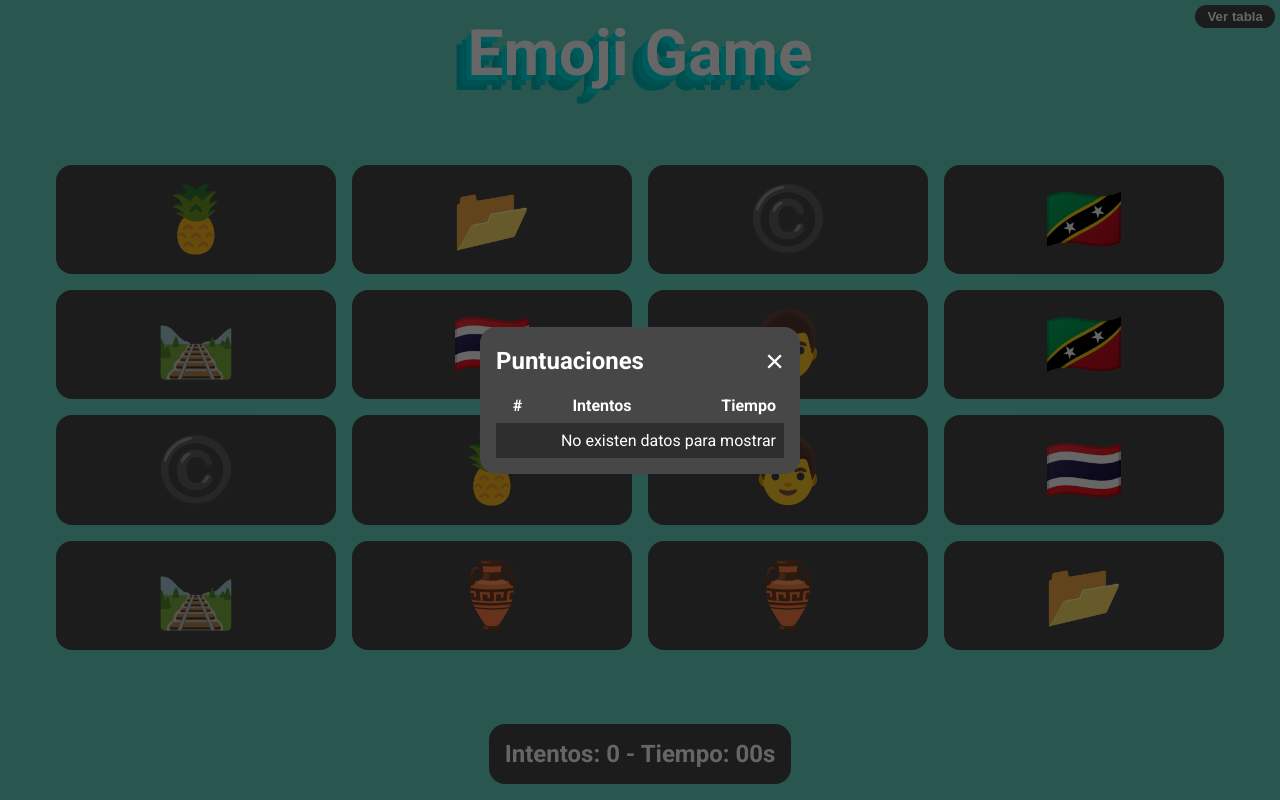
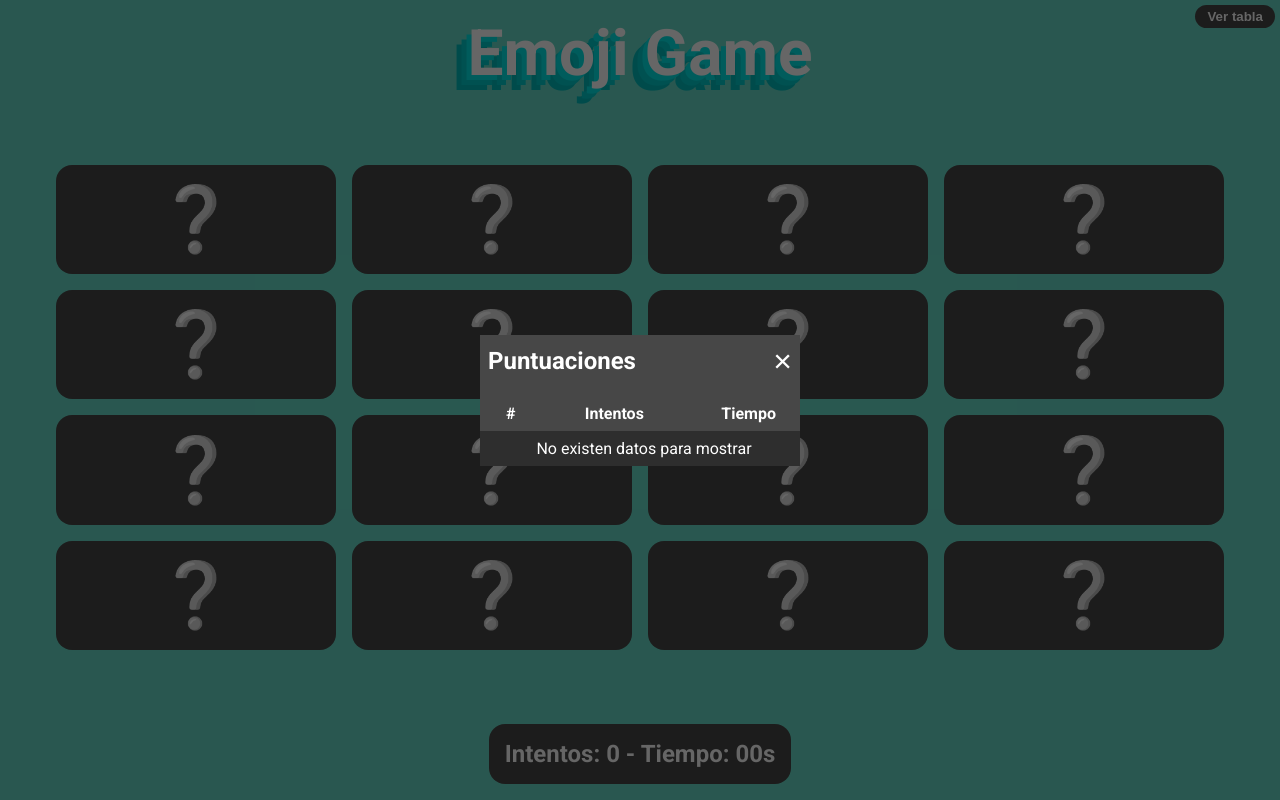
Before and after one commit to valtua/emoji-game, a website built with Parcel: page src/index.html in a window 1280 px wide. Both pictures are taken after a click on the button "Ver tabla". Built offline with nearby package versions, Linux system fonts and the light colour scheme.

Commit message:
Update styles

```diff
--- a/src/css/main.css
+++ b/src/css/main.css
@@ -105,8 +105,7 @@ body {
 .modal-container {
   background-color: var(--bg-card);
   color: var(--color-white);
-  border-radius: 1rem;
-  padding: 1rem;
+  /* border-radius: 1rem; */
   display: flex;
   justify-content: space-between;
   flex-direction: column;
@@ -119,15 +118,16 @@ body {
 
 .modal-title {
   text-align: center;
+  width: 100%;
 }
 
 .icon-attempts {
   font-size: 5rem;
-  padding: 1rem 0;
 }
 
 .modal-content {
-  padding-bottom: 1rem;
+  padding: 0 1rem 0.5rem;
+  text-align: center;
 }
 
 .button {
@@ -142,6 +142,10 @@ body {
 
 .button:hover {
   border-color: var(--bg-card-back);
+}
+
+.footer {
+  padding-bottom: 1rem;
 }
 
 #tsparticles,
@@ -178,15 +182,12 @@ body {
   justify-content: space-between;
   width: 100%;
   align-items: center;
+  padding: 0.5rem;
 }
 
 .leaderboard-table {
   width: 100%;
   border-collapse: collapse;
-  text-align: center;
-}
-
-.leaderboard-table > * > * > *:last-child {
   text-align: right;
 }
 
@@ -195,6 +196,16 @@ body {
   padding: 0.5rem;
 }
 
+.leaderboard-header > * > *:last-child,
+.leaderboard-list > * > *:last-child {
+  padding-right: 1.5rem;
+}
+
+.leaderboard-list > * > *:only-child {
+  text-align: center;
+  padding-right: 0;
+}
+
 .leaderboard-list > tr:nth-child(odd) {
   background-color: var(--bg-striped);
 }
--- a/src/index.html
+++ b/src/index.html
@@ -3,6 +3,7 @@
   <head>
     <meta charset="UTF-8" />
     <meta name="viewport" content="width=device-width, initial-scale=1.0" />
+    <meta name="description" content="Juego de memoria con emojis" />
     <title>Emoji Game</title>
 
     <!-- Styles -->
@@ -55,7 +56,7 @@
       <div class="modal-overlay">
         <article class="modal-container">
           <header class="modal-header">
-            <h2 class="modal-title">Puntuaciones</h2>
+            <h2>Puntuaciones</h2>
             <button class="leaderboard-close">&times;</button>
           </header>
 
--- a/src/js/GameUtils.js
+++ b/src/js/GameUtils.js
@@ -26,7 +26,6 @@ export const createGame = () => {
     const back = createElement("div", "back");
 
     front.textContent = "❔";
-    front.textContent = GameState.emojis[i].emoji;
     back.dataset.emoji = i;
 
     card.append(front, back);
```
